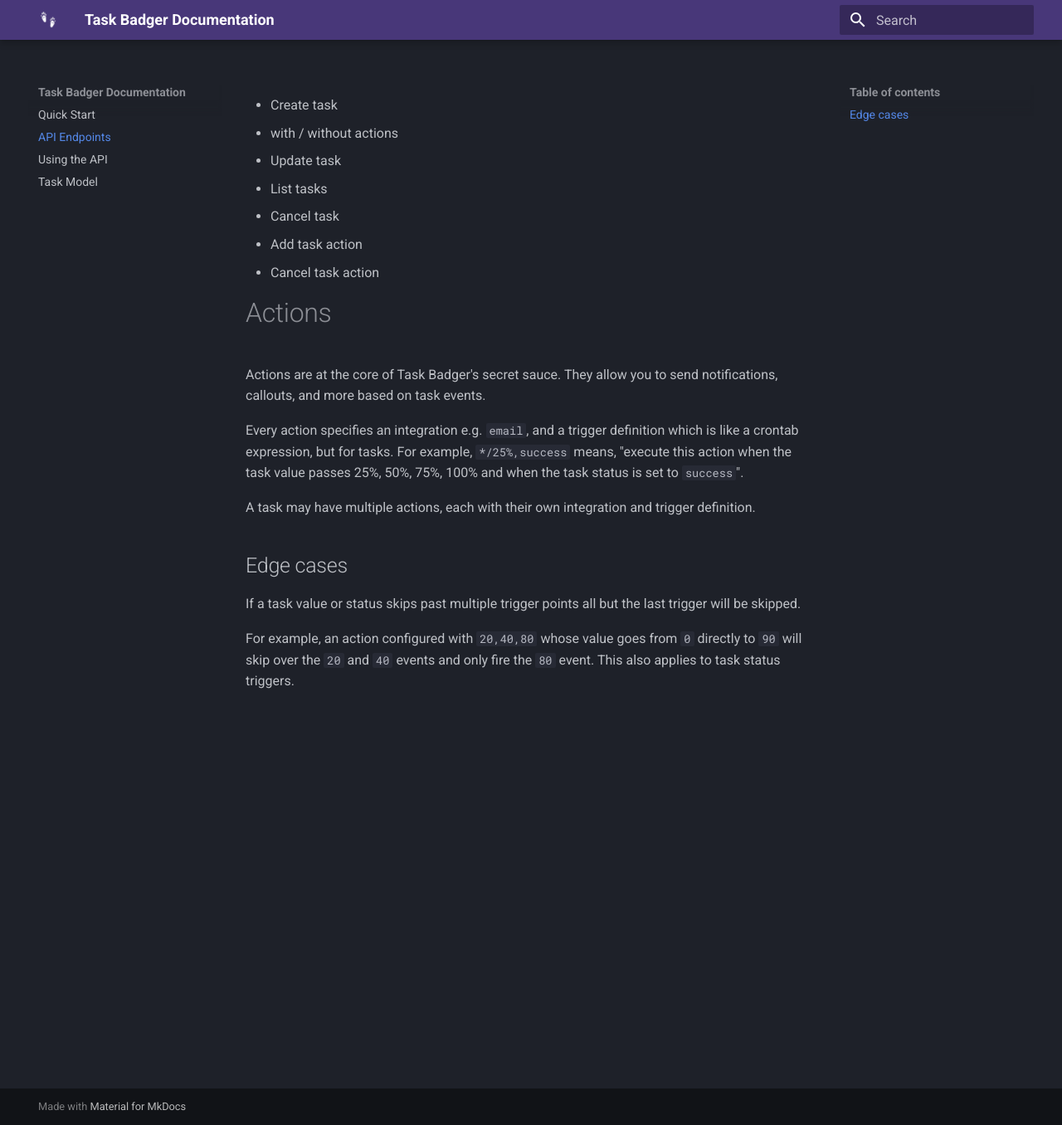
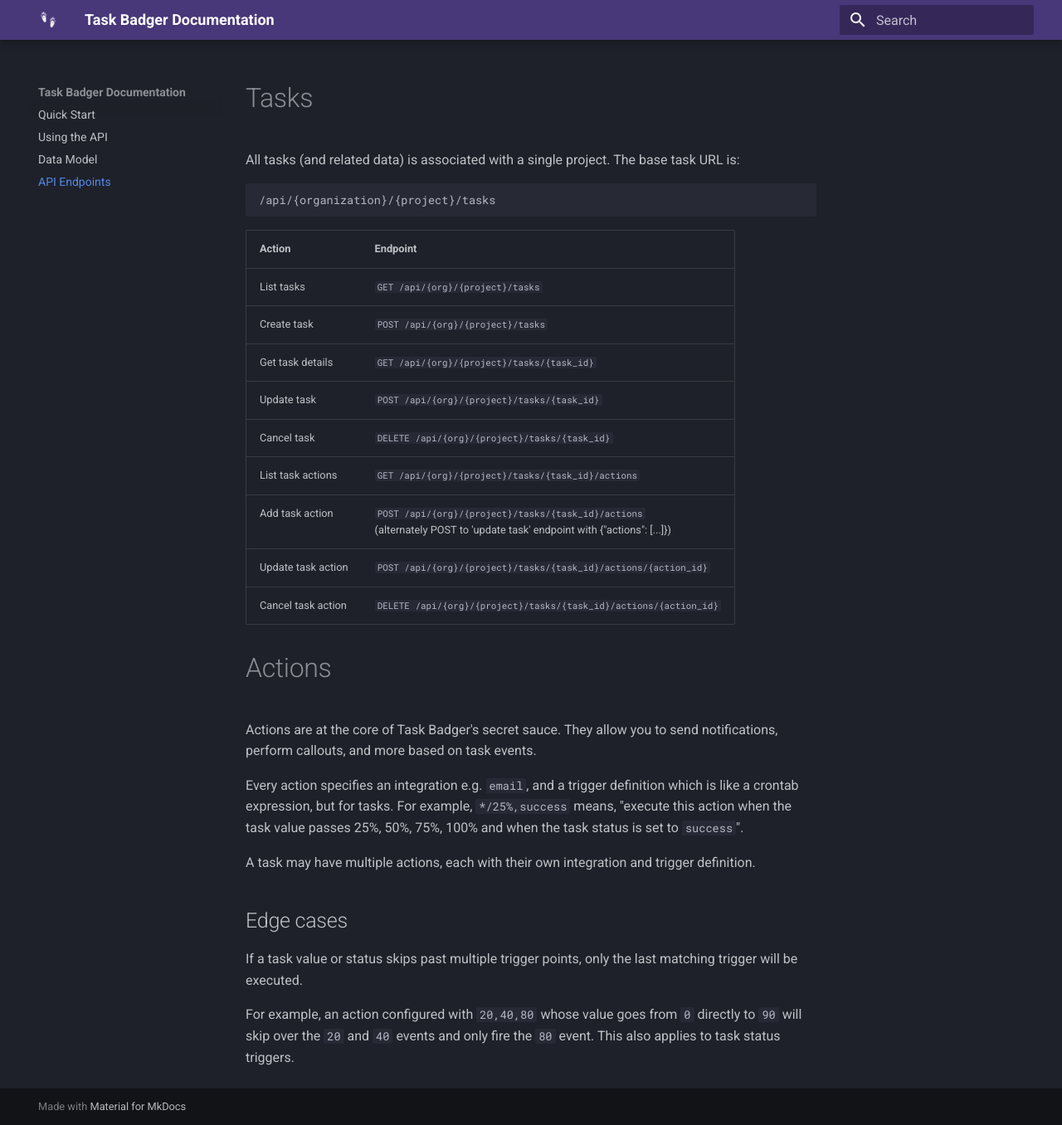
Before and after one commit to taskbadger/taskbadger-docs, an MkDocs documentation site: the page built from docs/api.md, in a window 1280 px wide and 1356 px high. Shown: the whole window at 83% size. Built offline with MkDocs 1.6.1 and Material for MkDocs 9.7.7, drawn with Linux system fonts in a browser that asks for light colours.

Commit message:
update status etc

```diff
--- a/docs/api.md
+++ b/docs/api.md
@@ -1,19 +1,32 @@
 ---
 title: API Endpoints
 ---
-* Create task
-  * with / without actions
-* Update task
-* List tasks
-* Cancel task
-* Add task action
-* Cancel task action
+
+# Tasks
+
+All tasks (and related data) is associated with a single project. The base
+task URL is:
+
+    /api/{organization}/{project}/tasks
+
+
+| Action              | Endpoint                                                                                                                     |
+|---------------------|------------------------------------------------------------------------------------------------------------------------------|
+| List tasks          | `GET /api/{org}/{project}/tasks`                                                                                             |
+| Create task         | `POST /api/{org}/{project}/tasks`                                                                                            |
+| Get task details    | `GET /api/{org}/{project}/tasks/{task_id}`                                                                                   |
+| Update task         | `POST /api/{org}/{project}/tasks/{task_id}`                                                                                  |
+| Cancel task         | `DELETE /api/{org}/{project}/tasks/{task_id}`                                                                                |
+| List task actions   | `GET /api/{org}/{project}/tasks/{task_id}/actions`                                                                           |
+| Add task action     | `POST /api/{org}/{project}/tasks/{task_id}/actions`<br/>(alternately POST to 'update task' endpoint with {"actions": [...]}) |
+| Update task action  | `POST /api/{org}/{project}/tasks/{task_id}/actions/{action_id}`                                                              |
+| Cancel task action  | `DELETE /api/{org}/{project}/tasks/{task_id}/actions/{action_id}`                                                            |
 
 
 
 # Actions
 
-Actions are at the core of Task Badger's secret sauce. They allow you to send notifications, callouts,
+Actions are at the core of Task Badger's secret sauce. They allow you to send notifications, perform callouts,
 and more based on task events.
 
 Every action specifies an integration e.g. `email`, and a trigger definition which is
@@ -25,7 +38,8 @@
 
 ## Edge cases
 
-If a task value or status skips past multiple trigger points all but the last trigger will be skipped.
+If a task value or status skips past multiple trigger points, only the last matching trigger will be
+executed.
 
 For example, an action configured with `20,40,80` whose value goes from `0` directly to `90` will
 skip over the `20` and `40` events and only fire the `80` event. This also applies to task
--- a/mkdocs.yml
+++ b/mkdocs.yml
@@ -36,3 +36,8 @@
   analytics:
     provider: google
     property: G-018PZFQ3EE
+nav:
+  - 'index.md'
+  - 'basics.md'
+  - 'data_model.md'
+  - 'api.md'
```
Also changed, not shown: docs/data_model.md (+5 -33 lines), scratch.txt (added, +28 -0 lines).
